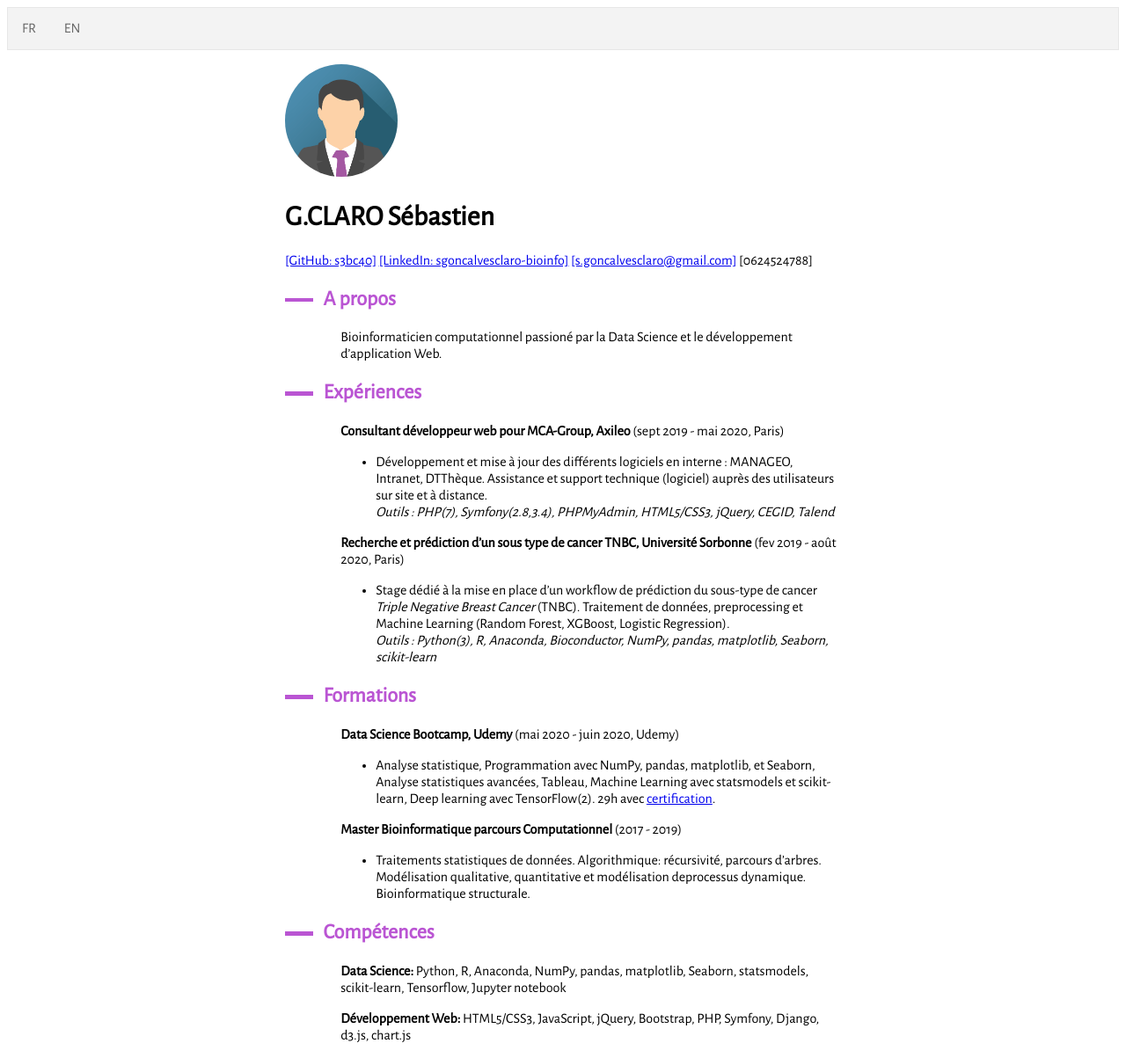
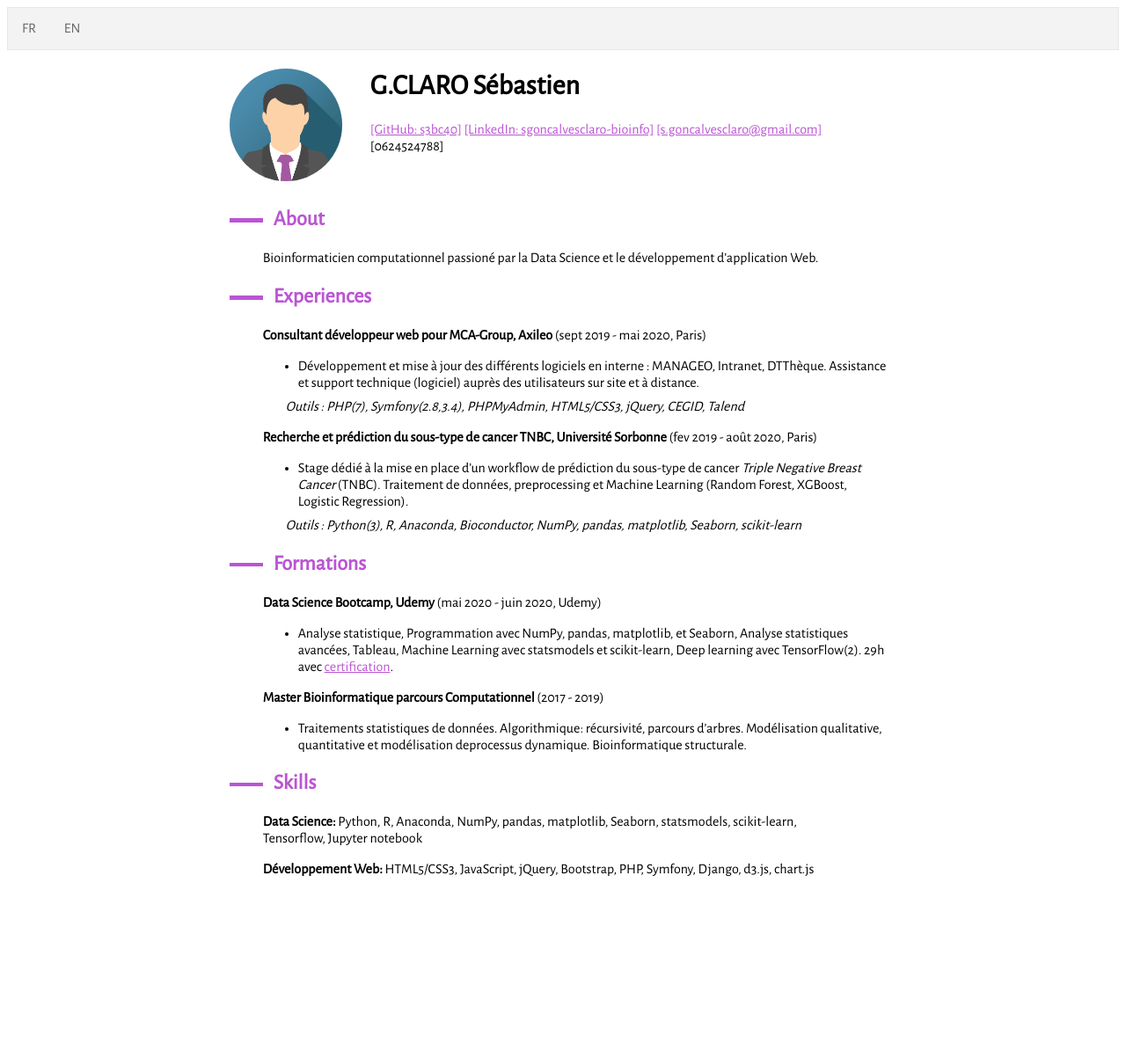
Before and after one commit to s3bc40/s3bc40.github.io, a Jekyll site: the page built from resume_FR.md, in a window 1280 px wide. Shown: the whole page at 88% size. Built offline with Jekyll 4.4.1, drawn with Linux system fonts in a browser that asks for light colours; after the commit the page ends 1014 px from its top, so only the background shows below that.

Commit message:
Fix proportion and text close to img with float and clear ; Still need to fix Bold pdf

```diff
--- a/_layouts/default.html
+++ b/_layouts/default.html
@@ -5,7 +5,7 @@
     <meta http-equiv='X-UA-Compatible' content='IE=edge'>
     <title>Resume</title>
     <meta name='viewport' content='width=device-width, initial-scale=1'>
-    <link rel='stylesheet' type='text/css' media='screen' href='/assets/css/style.css'>
+    <link rel='stylesheet' type='text/css' href='/assets/css/style.css'>
     <link href='https://fonts.googleapis.com/css?family=Alegreya Sans' rel='stylesheet'>
 </head>
 <body>
--- a/_sass/main.scss
+++ b/_sass/main.scss
@@ -4,9 +4,29 @@ body {
     font-size: 100%;
 }
 
+// Link management
+a:link {
+    color: mediumorchid;
+}
+
+/* visited link */
+a:visited {
+    color: mediumorchid;
+}
+
+/* mouse over link */
+a:hover {
+    color: slategrey;
+}
+
+/* selected link */
+a:active {
+    color: mediumorchid;
+}
+
 // Main container
 .main-container {
-    width: 50%;
+    width: 60%;
     margin: 0 auto;
 }
 
@@ -50,10 +70,17 @@ ul.topnav li a:hover {
 img {
     width: 8em;
     border-radius: 50%;
+    float: left;
+    margin-right: 2em;
 }
 
+//Header 2 About
+h2#about {
+    clear: left;
+    padding-top: 1.2em;
+}
 // Headers styling
-h2::before{
+h2::before {
     background-color: mediumorchid;
     content: "";
     display: inline-block;
@@ -70,15 +97,22 @@ h2 {
 }
 
 // Margin text after h2
-h2~ul, h2~p {
-    margin-left: 10%;
-    max-width: 36em;
+h2~ul,
+h2~p {
+    margin-left: 5%;
+    max-width: 42em;
+}
+
+// Margin top for em skills in Experience
+blockquote>p {
+    margin-top: -0.5em;
+    margin-left: 1.5em;
 }
 
 // For responsive design
-@media screen and (max-width: 1024px) {
+@media screen and (max-width: 768px) {
 
-    .main-container{
+    .main-container {
         width: 90%;
     }
 
@@ -87,3 +121,25 @@ h2~ul, h2~p {
         float: none;
     }
 }
+
+// For printing pdf
+@media print {
+
+    @page {
+        size: auto;  /* auto is the initial value */
+        margin: 0mm; /* this affects the margin in the printer settings */
+      }
+
+    html {
+        margin: 2em;
+        background-color: #fff;
+    }
+
+    .main-container {
+        width: 100%;
+    }
+
+    ul.topnav {
+        display: none;
+    }
+}
--- a/resume_FR.md
+++ b/resume_FR.md
@@ -12,22 +12,24 @@ G.CLARO Sébastien
 [[s.goncalvesclaro@gmail.com]](s.goncalvesclaro@gmail.com)
 [0624524788]
 
-A propos
+About
 --------
 
 Bioinformaticien computationnel passioné par la Data Science et le développement d'application Web.
 
-Expériences
+Experiences
 ----------
 **Consultant développeur web pour MCA-Group, Axileo** (sept 2019 - mai 2020, Paris)
 
 + Développement et mise à jour des différents logiciels en interne : MANAGEO, Intranet, DTThèque. Assistance et support technique (logiciel) auprès des utilisateurs sur site et à distance.
-*Outils : PHP(7), Symfony(2.8,3.4), PHPMyAdmin, HTML5/CSS3, jQuery, CEGID, Talend*
 
-**Recherche et prédiction d'un sous type de cancer TNBC, Université Sorbonne** (fev 2019 - août 2020, Paris)
+>*Outils : PHP(7), Symfony(2.8,3.4), PHPMyAdmin, HTML5/CSS3, jQuery, CEGID, Talend*
+
+**Recherche et prédiction du sous-type de cancer TNBC, Université Sorbonne** (fev 2019 - août 2020, Paris)
 
 + Stage dédié à la mise en place d'un workflow de prédiction du sous-type de cancer *Triple Negative Breast Cancer* (TNBC). Traitement de données, preprocessing et Machine Learning (Random Forest, XGBoost, Logistic Regression).
-*Outils : Python(3), R, Anaconda, Bioconductor, NumPy, pandas, matplotlib, Seaborn, scikit-learn*
+
+>*Outils : Python(3), R, Anaconda, Bioconductor, NumPy, pandas, matplotlib, Seaborn, scikit-learn*
 
 Formations
 ---------
@@ -39,7 +41,7 @@ Formations
 
 + Traitements statistiques de données. Algorithmique: récursivité, parcours d’arbres. Modélisation qualitative, quantitative et modélisation deprocessus dynamique. Bioinformatique structurale.
 
-Compétences
+Skills
 ---------
 **Data Science:** Python, R, Anaconda, NumPy, pandas, matplotlib, Seaborn, statsmodels, scikit-learn, Tensorflow, Jupyter notebook
 
```
